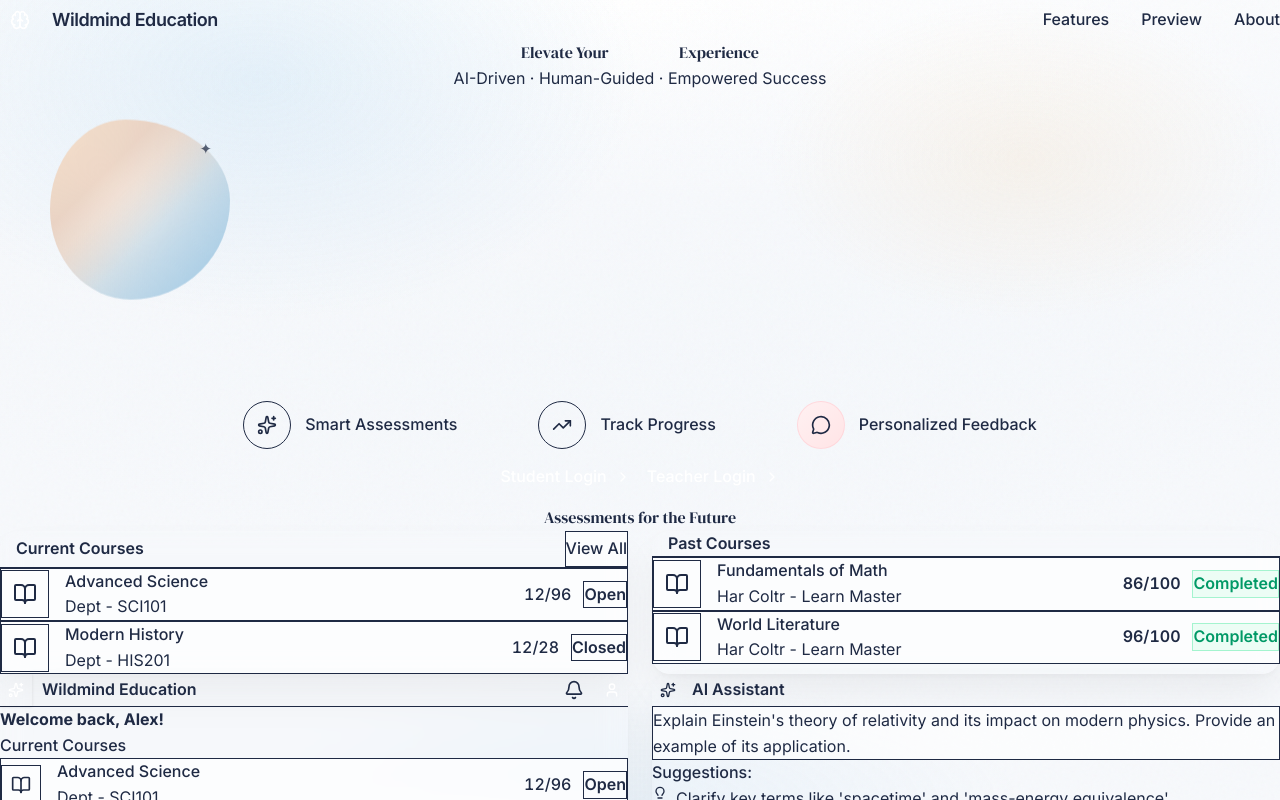
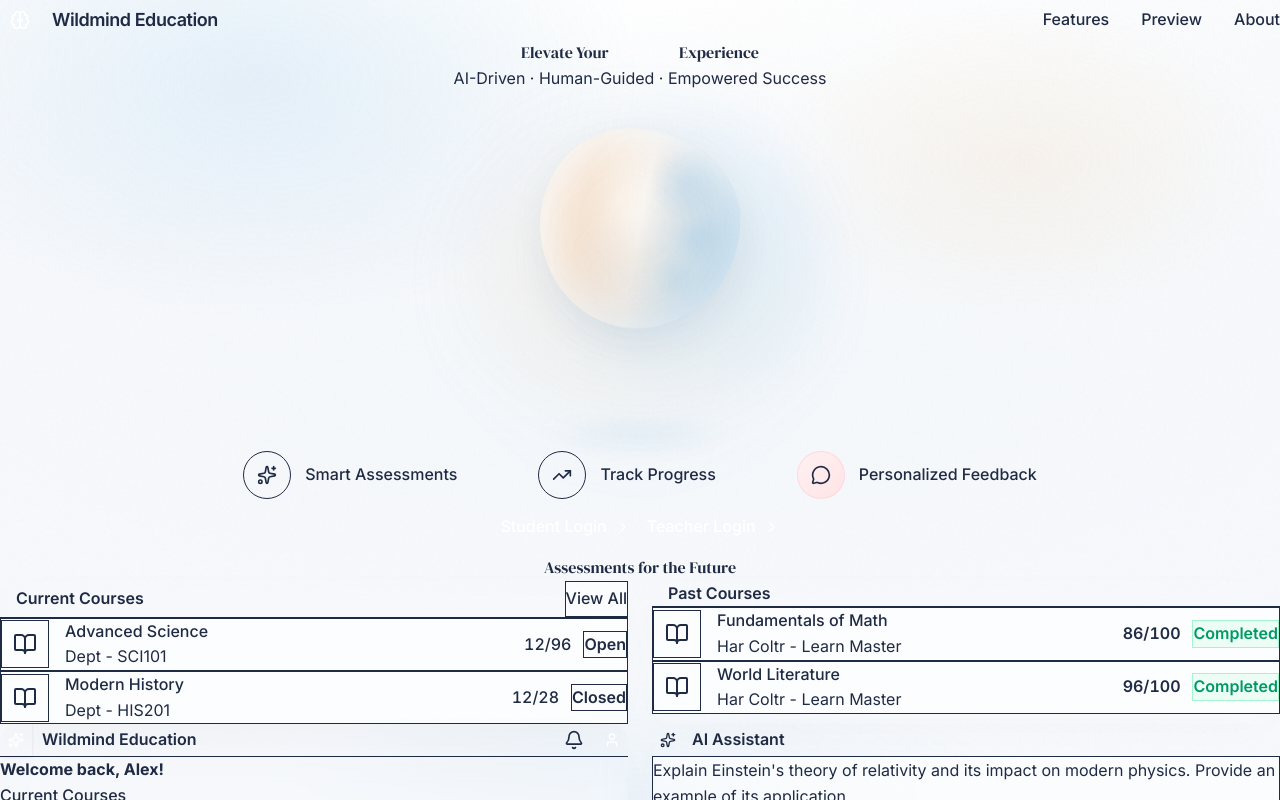
Before and after one commit to dlealvilla/lms_ai, a React (Vite) app: page / in a window 1280 px wide. Shown: the top 800 px of the page. Built offline with nearby package versions, Linux system fonts and the light colour scheme.

Commit message:
Sync React app with all 3 prompt refinements
- Visual hierarchy improvements
- Brain illustration refinements
- Premium glassmorphism
- Ready for deployment

```diff
--- a/src/styles/globals.css
+++ b/src/styles/globals.css
@@ -22,8 +22,8 @@
 
   /* -------- GLASS -------- */
   --wm-glass: 255 255 255;
-  --wm-glass-alpha: 0.65;
-  --wm-glass-border-alpha: 0.40;
+  --wm-glass-alpha: 0.4;
+  --wm-glass-border-alpha: 0.2;
 
   /* -------- GLOWS -------- */
   --wm-glow-blue: 108 182 232;
@@ -64,9 +64,7 @@ body {
   position: relative;
   min-height: 100vh;
   background:
-    /* Soft radial vignette */
     radial-gradient(ellipse 80% 60% at 50% 0%, rgba(247,249,252,0) 0%, rgba(247,249,252,1) 100%),
-    /* Main gradient */
     linear-gradient(180deg,
       rgba(255,255,255,1) 0%,
       rgba(247,249,252,1) 20%,
@@ -81,14 +79,12 @@ body {
   position: fixed;
   inset: 0;
   pointer-events: none;
-  /* Blue glow top-left */
   background:
     radial-gradient(ellipse 50% 50% at 20% 10%, rgba(108,182,232,0.15) 0%, transparent 60%),
     radial-gradient(ellipse 40% 40% at 80% 20%, rgba(242,192,120,0.12) 0%, transparent 50%),
     radial-gradient(ellipse 60% 30% at 50% 100%, rgba(108,182,232,0.08) 0%, transparent 50%);
 }
 
-/* Optional noise texture overlay */
 .wm-noise::after {
   content: '';
   position: fixed;
@@ -99,160 +95,136 @@ body {
 }
 
 /* ============================================
-   GLASSMORPHISM
+   GLASSMORPHISM - Frosted Air Effect
    ============================================ */
 
 .wm-glass {
   background: rgba(var(--wm-glass), var(--wm-glass-alpha));
   border: 1px solid rgba(var(--wm-glass), var(--wm-glass-border-alpha));
-  backdrop-filter: blur(14px);
-  -webkit-backdrop-filter: blur(14px);
+  backdrop-filter: blur(24px);
+  -webkit-backdrop-filter: blur(24px);
   border-radius: 18px;
-  box-shadow:
-    0 4px 6px -1px rgba(0, 0, 0, 0.03),
-    0 20px 40px -4px rgba(0, 0, 0, 0.06);
+  box-shadow: 0 8px 50px -15px rgba(0, 0, 0, 0.03);
+  transition: all 0.35s ease;
 }
 
-.wm-glass-subtle {
-  background: rgba(var(--wm-glass), 0.5);
-  border: 1px solid rgba(var(--wm-glass), 0.3);
-  backdrop-filter: blur(10px);
-  -webkit-backdrop-filter: blur(10px);
-  border-radius: 18px;
+.wm-glass:hover {
+  transform: translateY(-2px);
+  border-color: rgba(255, 255, 255, 0.35);
+  box-shadow:
+    0 12px 60px -15px rgba(0, 0, 0, 0.04),
+    0 0 40px -15px rgba(108, 182, 232, 0.1);
 }
 
 /* ============================================
-   GLOW EFFECTS
-   ============================================ */
-
-.wm-glow-blue {
-  box-shadow:
-    0 0 0 1px rgba(var(--wm-glow-blue), 0.15),
-    0 8px 32px -4px rgba(var(--wm-glow-blue), 0.25),
-    0 24px 60px -12px rgba(var(--wm-glow-blue), 0.20);
-}
-
-.wm-glow-gold {
-  box-shadow:
-    0 0 0 1px rgba(var(--wm-glow-gold), 0.15),
-    0 8px 32px -4px rgba(var(--wm-glow-gold), 0.25),
-    0 24px 60px -12px rgba(var(--wm-glow-gold), 0.20);
-}
-
-/* ============================================
-   HERO BRAIN ILLUSTRATION
+   HERO BRAIN ILLUSTRATION - Iconic & Luminous
    ============================================ */
 
 .wm-brain-container {
   position: relative;
-  width: 280px;
-  height: 280px;
+  width: 320px;
+  height: 320px;
+  margin: 0 auto;
 }
 
-/* Outer glow ring */
+/* Atmospheric glow ring - soft edges */
 .wm-brain-glow-ring {
+  position: absolute;
+  inset: -40px;
+  border-radius: 50%;
+  background:
+    radial-gradient(circle at 35% 40%, rgba(245, 218, 190, 0.2) 0%, transparent 50%),
+    radial-gradient(circle at 65% 40%, rgba(108, 182, 232, 0.25) 0%, transparent 50%),
+    radial-gradient(circle, rgba(108, 182, 232, 0.12) 0%, rgba(242, 192, 120, 0.08) 30%, transparent 60%);
+  filter: blur(20px);
+  animation: pulse-ring 5s ease-in-out infinite;
+}
+
+.wm-brain-glow-ring::before {
+  content: '';
   position: absolute;
   inset: -20px;
   border-radius: 50%;
-  background:
-    radial-gradient(circle,
-      rgba(var(--wm-glow-blue), 0.15) 0%,
-      rgba(var(--wm-glow-gold), 0.08) 40%,
-      transparent 70%
-    );
-  animation: pulse-ring 4s ease-in-out infinite;
+  background: radial-gradient(circle, rgba(108, 182, 232, 0.08) 0%, transparent 70%);
+  filter: blur(30px);
 }
 
-/* Inner platform glow */
 .wm-brain-platform {
   position: absolute;
-  bottom: 0;
+  bottom: 10px;
   left: 50%;
   transform: translateX(-50%);
-  width: 70%;
-  height: 12px;
+  width: 60%;
+  height: 8px;
   background: linear-gradient(90deg,
     transparent 0%,
-    rgba(var(--wm-glow-blue), 0.4) 30%,
-    rgba(var(--wm-glow-blue), 0.5) 50%,
-    rgba(var(--wm-glow-blue), 0.4) 70%,
+    rgba(108, 182, 232, 0.25) 25%,
+    rgba(108, 182, 232, 0.35) 50%,
+    rgba(108, 182, 232, 0.25) 75%,
     transparent 100%
   );
   border-radius: 50%;
-  filter: blur(8px);
+  filter: blur(12px);
 }
 
-/* Brain placeholder - gradient sphere */
+/* Main brain visual - warm/cool split */
 .wm-brain-visual {
   position: relative;
-  width: 180px;
-  height: 180px;
-  margin: 30px auto;
-  border-radius: 42% 58% 55% 45% / 50% 45% 55% 50%;
+  width: 200px;
+  height: 200px;
+  margin: 40px auto;
+  border-radius: 44% 56% 52% 48% / 48% 46% 54% 52%;
   background:
-    /* Organic side (warm) */
-    linear-gradient(135deg,
-      rgba(245, 222, 200, 0.9) 0%,
-      rgba(230, 200, 180, 0.7) 30%,
-      transparent 60%
+    linear-gradient(100deg,
+      rgba(248, 230, 210, 0.85) 0%,
+      rgba(240, 215, 190, 0.6) 25%,
+      transparent 50%
     ),
-    /* Digital side (blue) */
-    linear-gradient(315deg,
-      rgba(108, 182, 232, 0.6) 0%,
-      rgba(130, 195, 240, 0.4) 30%,
-      transparent 60%
+    linear-gradient(280deg,
+      rgba(108, 182, 232, 0.5) 0%,
+      rgba(140, 200, 240, 0.35) 25%,
+      transparent 50%
     ),
-    /* Base */
-    radial-gradient(ellipse at 30% 30%,
-      rgba(255, 250, 245, 0.9) 0%,
-      rgba(235, 225, 215, 0.6) 50%,
-      rgba(200, 190, 180, 0.4) 100%
+    radial-gradient(ellipse 80% 80% at 40% 35%,
+      rgba(255, 252, 248, 0.95) 0%,
+      rgba(245, 235, 225, 0.7) 40%,
+      rgba(220, 210, 200, 0.5) 100%
     );
   box-shadow:
-    inset 0 0 40px rgba(255, 255, 255, 0.5),
-    0 10px 40px -10px rgba(var(--wm-navy-900), 0.15);
+    inset 8px 8px 40px rgba(255, 255, 255, 0.7),
+    inset -5px -5px 30px rgba(108, 182, 232, 0.15),
+    inset 0 0 60px rgba(255, 250, 245, 0.5),
+    0 15px 50px -15px rgba(31, 42, 68, 0.12);
 }
 
-/* Neural network lines overlay */
 .wm-brain-visual::before {
   content: '';
   position: absolute;
   inset: 0;
   border-radius: inherit;
   background:
-    radial-gradient(circle at 70% 30%, rgba(var(--wm-glow-blue), 0.3) 0%, transparent 25%),
-    radial-gradient(circle at 75% 50%, rgba(var(--wm-glow-blue), 0.2) 0%, transparent 20%),
-    radial-gradient(circle at 65% 70%, rgba(var(--wm-glow-blue), 0.25) 0%, transparent 15%);
+    radial-gradient(circle at 72% 28%, rgba(108, 182, 232, 0.2) 0%, transparent 18%),
+    radial-gradient(circle at 78% 55%, rgba(108, 182, 232, 0.15) 0%, transparent 15%),
+    radial-gradient(circle at 68% 75%, rgba(108, 182, 232, 0.12) 0%, transparent 12%);
+  opacity: 0.8;
 }
 
-/* Sparkle accent */
 .wm-brain-visual::after {
-  content: '✦';
-  position: absolute;
-  top: 10%;
-  right: 10%;
-  font-size: 14px;
-  color: rgba(var(--wm-glow-gold), 1);
-  animation: sparkle 2s ease-in-out infinite;
+  display: none;
 }
 
 /* ============================================
-   ANIMATIONS
+   ANIMATIONS - Meditative
    ============================================ */
 
 @keyframes float {
   0%, 100% { transform: translateY(0px); }
-  50% { transform: translateY(-12px); }
+  50% { transform: translateY(-8px); }
 }
 
 @keyframes pulse-ring {
-  0%, 100% { opacity: 0.6; transform: scale(1); }
-  50% { opacity: 1; transform: scale(1.02); }
-}
-
-@keyframes sparkle {
-  0%, 100% { opacity: 0.6; transform: scale(1); }
-  50% { opacity: 1; transform: scale(1.2); }
+  0%, 100% { opacity: 0.7; transform: scale(1); }
+  50% { opacity: 1; transform: scale(1.01); }
 }
 
 @keyframes fade-in-up {
@@ -267,7 +239,7 @@ body {
 }
 
 .animate-float {
-  animation: float 5s ease-in-out infinite;
+  animation: float 7s ease-in-out infinite;
 }
 
 .animate-fade-in {
@@ -280,11 +252,9 @@ body {
 .delay-400 { animation-delay: 400ms; }
 .delay-500 { animation-delay: 500ms; }
 
-/* Reduced motion */
 @media (prefers-reduced-motion: reduce) {
   .animate-float,
-  .wm-brain-glow-ring,
-  .wm-brain-visual::after {
+  .wm-brain-glow-ring {
     animation: none;
   }
   .animate-fade-in {
@@ -338,3 +308,15 @@ body {
 .text-balance {
   text-wrap: balance;
 }
+
+/* ============================================
+   TEXT OPACITY UTILITIES
+   ============================================ */
+
+.text-secondary {
+  opacity: 0.8;
+}
+
+.text-tertiary {
+  opacity: 0.65;
+}
```
